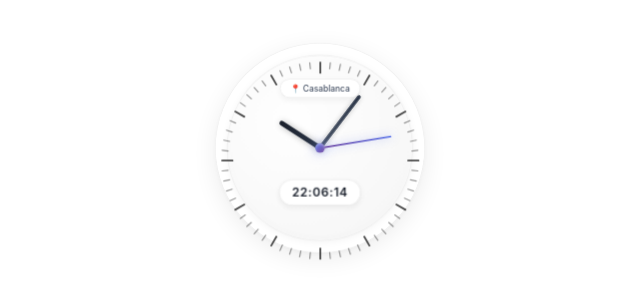
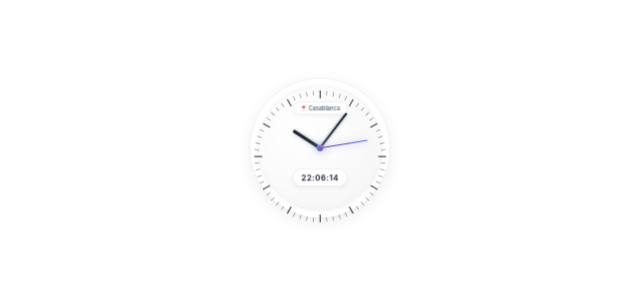
Before and after one commit to surfrdm/notion-widgets, a plain HTML site: page apple.html in a window 1280 px wide. Shown: the part 252-552 px from the top of the page, without its empty margins (320-960 px from the left). Drawn offline with Linux system fonts and the light colour scheme.

Commit message:
Update apple.html

```diff
--- a/apple.html
+++ b/apple.html
@@ -25,7 +25,7 @@
             position: relative;
             width: 350px;
             height: 350px;
-            transform: scale(0.6);
+            transform: scale(0.4);
             transform-origin: center;
         }
 
```
